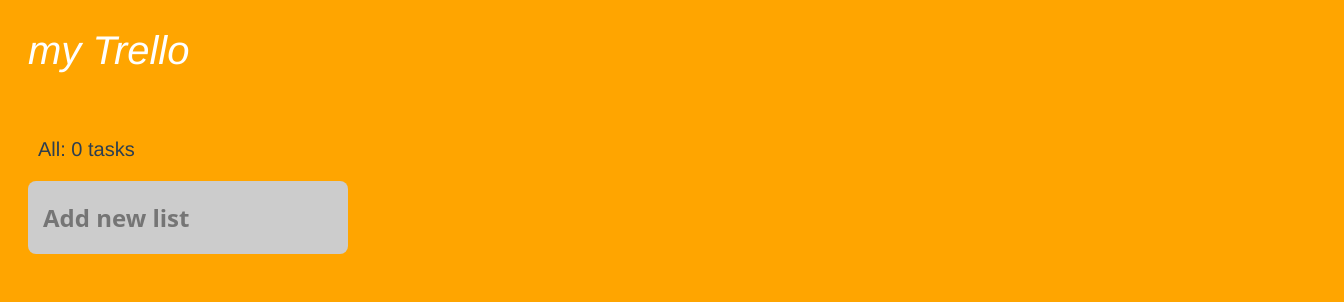
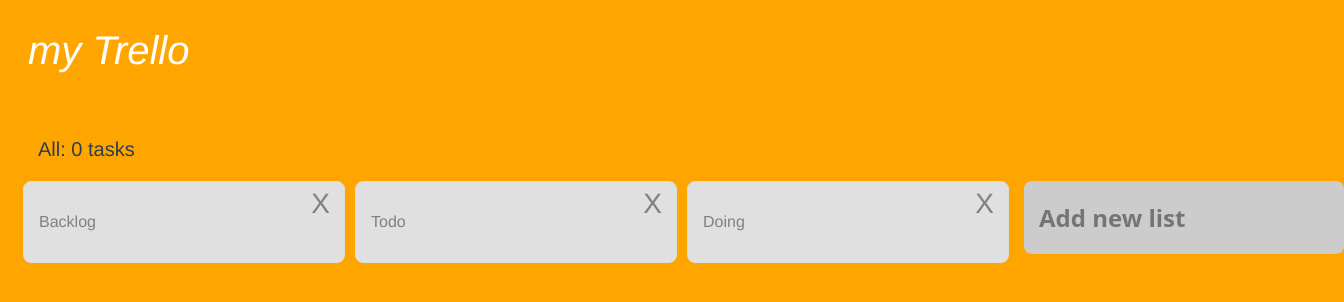
Before and after one commit to peanutsm13/my-trello3, a Vue app: page / in a window 1280 px wide. Shown: the top 302 px of the page, 1344 px wide, since content can reach past the window. Built offline with nearby package versions, Linux system fonts and the light colour scheme.

Commit message:
20221110

```diff
--- a/src/components/Board.vue
+++ b/src/components/Board.vue
@@ -3,16 +3,35 @@
         <header>my Trello</header>
         <main>
             <p class="info-line">All: 0 tasks</p>
-            <list-add />
+            <div class="list-index">
+                <!-- リストから値を展開し現在の値：itemとそのindexを受け取ることができる -->
+                <!-- itemから更にリストで定義されたオブジェクトのキーで値にアクセスできる -->
+                <!-- v-bind(:)することで、バインドさせたコンポーネント(List.vue)に値を渡すことができる -->
+                <list
+                    v-for="(item, index) in lists"
+                    :key="item.id"
+                    :title="item.title"
+                    :listindex="index"
+                />
+                <list-add />
+            </div>
         </main>
     </div>
 </template>
 
 <script>
 import ListAdd from "./ListAdd.vue";
+import List from "./List.vue";
+import { mapState } from "vuex";
 export default {
     components: {
         ListAdd,
+        List,
+    },
+    // index.jsのstateのリストデータlistsをコンポーネントのcomputedプロパティで取得
+    computed: {
+        //mapState:stateで定義されたデータの名前と同じ名前の文字列でstateを呼び出すことができる
+        ...mapState(["lists"]),
     },
 };
 </script>
--- /dev/null
+++ b/src/components/List.vue
@@ -0,0 +1,35 @@
+<template>
+    <div class="list">
+        <div class="listheader">
+            <p class="listtitle">
+                {{ title }}
+            </p>
+            <div class="deletelist" @click="removelist">X</div>
+        </div>
+    </div>
+</template>
+
+<script>
+export default {
+    //親コンポーネント(ListAdd?)から受け取るデータを定義
+    props: {
+        title: {
+            type: String,
+            required: true,
+        },
+        listindex: {
+            type: Number,
+            required: true,
+        },
+    },
+    methods: {
+        removelist: function () {
+            if (confirm("本当にこのリストを削除しますか？")) {
+                this.$store.dispatch("removelist", {
+                    listindex: this.listindex,
+                });
+            }
+        },
+    },
+};
+</script>
```
